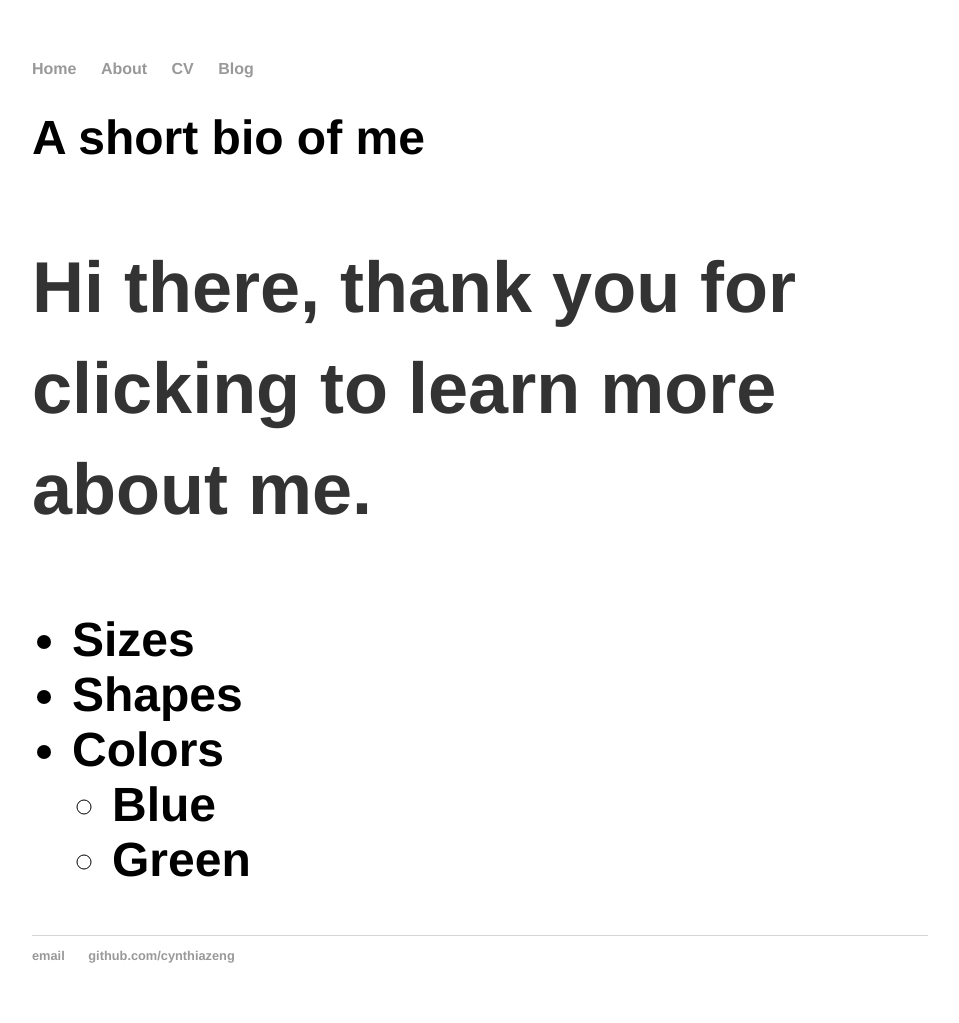
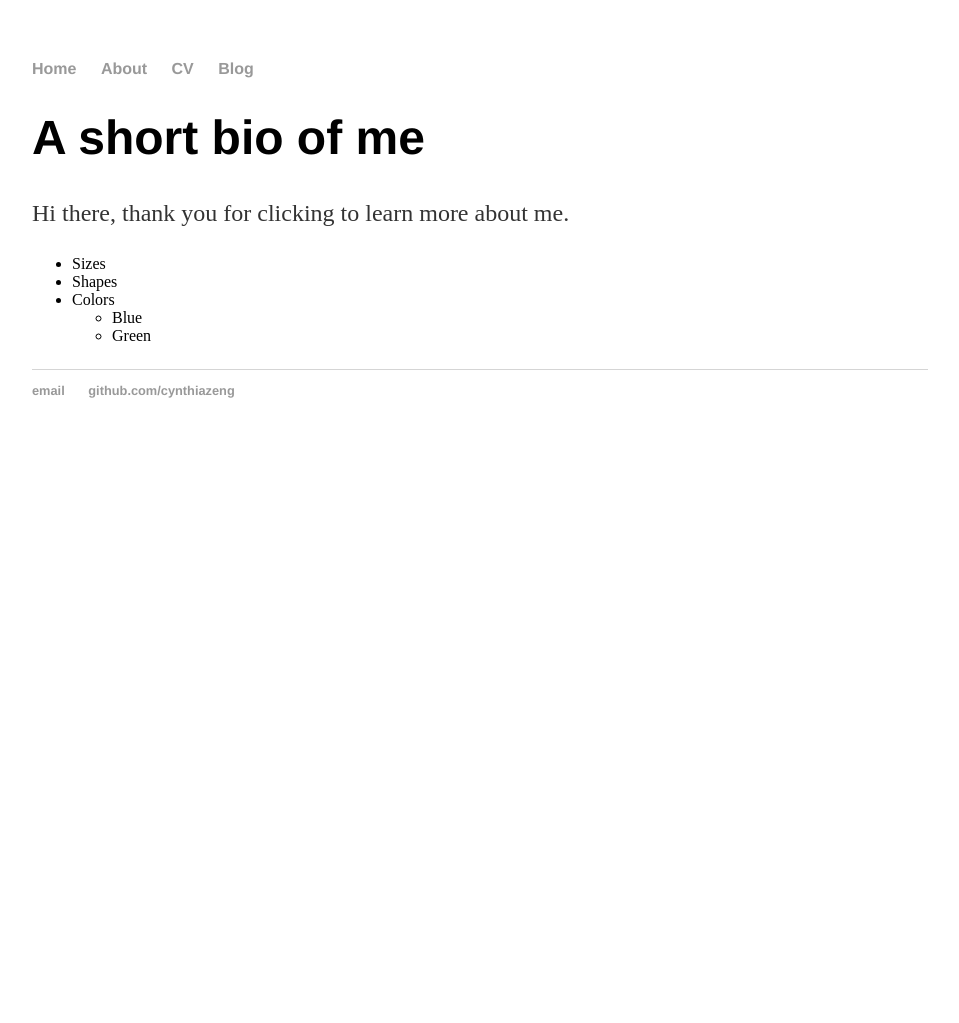
Before and after one commit to cynthia1234/cynthiazeng.github.io, a Jekyll site: the page built from about/index.html, in a window 1280 px wide. Shown: the whole page, without its empty margins (160-1119 px from the left). Built offline with Jekyll 4.4.1, drawn with Linux system fonts in a browser that asks for light colours; after the commit the page ends 900 px from its top, so only the background shows below that.

Commit message:
Update index.html

```diff
--- a/about/index.html
+++ b/about/index.html
@@ -3,9 +3,9 @@ layout: default
 title: About Cynthia
 ---
 <div class="blurb">
-  <h1> A short bio of me <h1>
-	<p> Hi there, thank you for clicking to learn more about me. <p>
-  <ul>
+  <h1> A short bio of me </h1>
+	<p> Hi there, thank you for clicking to learn more about me. </p>
+  <p> <ul>
   <li>Sizes</li>
   <li>Shapes</li>
   <li>Colors
@@ -13,6 +13,6 @@ title: About Cynthia
   <li>Blue</li>
   <li>Green</li>
   </ul></li>
-</ul>
+	</ul> </p>
 
 </div><!-- /.blurb -->
```
